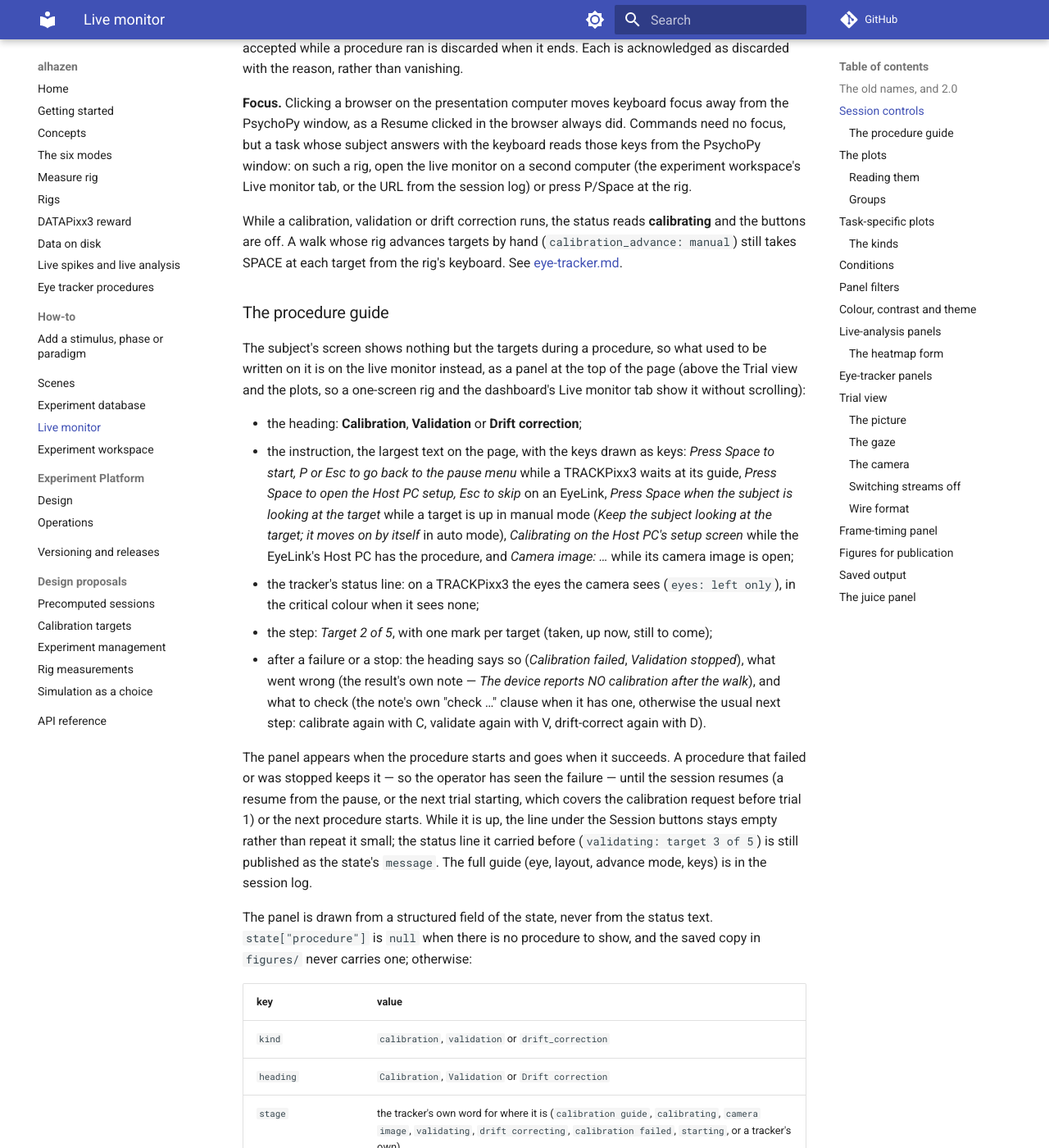
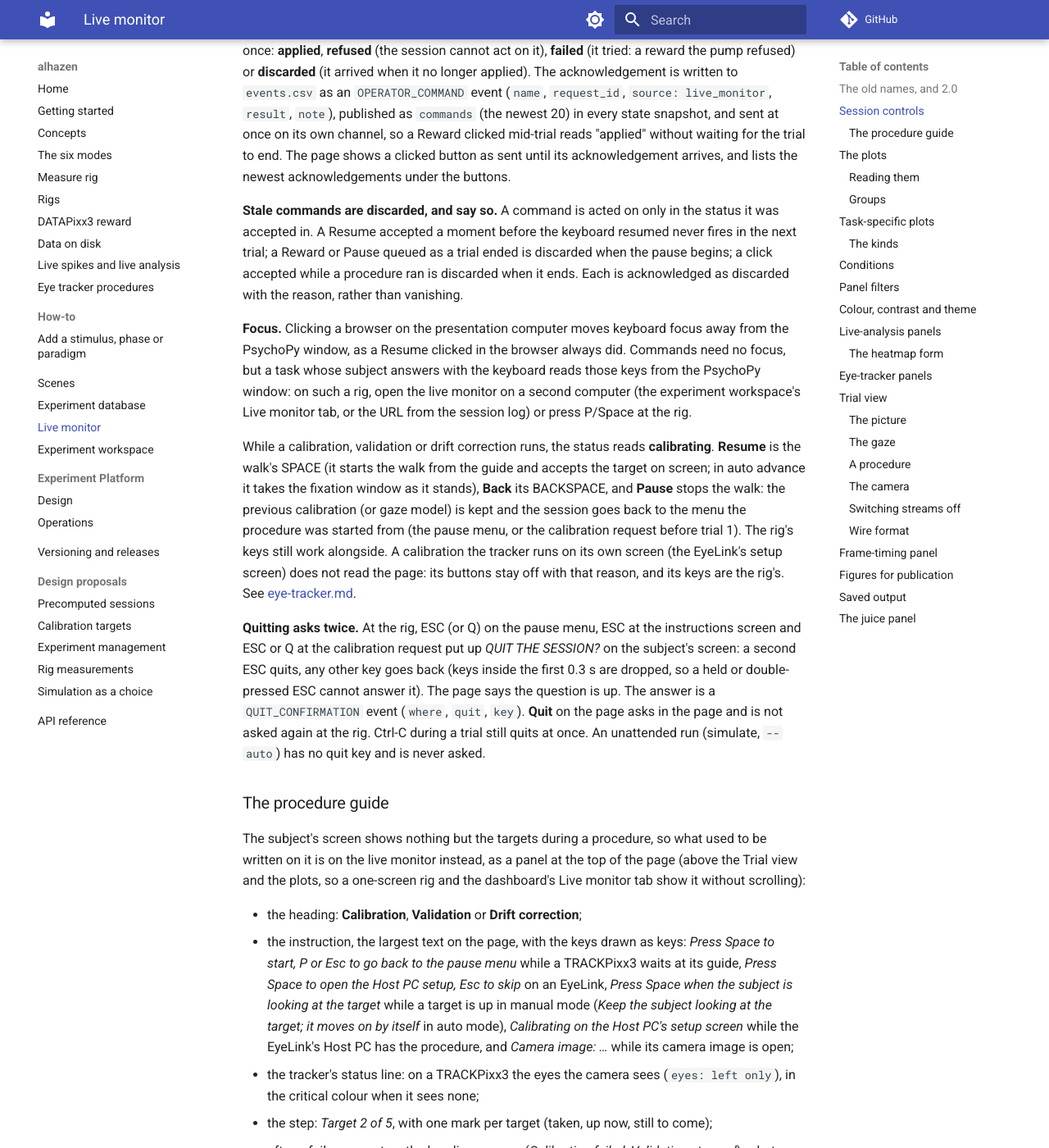
Before and after one commit to sh4r11f/alhazen, an MkDocs documentation site: the page built from docs/live_monitor.md, in a window 1280 px wide and 1400 px high, scrolled down 3691 px. Shown: the whole window at 82% size. Built offline with MkDocs 1.6.1 and Material for MkDocs 9.7.7, drawn with Linux system fonts in a browser that asks for light colours; comment, search, counter and statistics services are not loaded; some of the changed text lies outside the part shown.

Commit message:
Docs and CHANGELOG: waiting status, procedure commands, procedure picture, quit confirmation; banner wording

```diff
--- a/docs/live_monitor.md
+++ b/docs/live_monitor.md
@@ -97,9 +97,19 @@
 
 | Status | Buttons that act |
 | --- | --- |
+| waiting (the instructions screen) | Resume (= Space: start), Quit (cancel) |
+| waiting (the calibration request before trial 1) | Calibrate (= Enter/C), Reuse calibration (= R) and Accept calibration (= A) when the request offers them, Quit |
 | running (a trial or the gap between trials) | Pause, Skip trial, Reward, Quit, stage keys |
 | paused | Resume, Calibrate, Validate, Drift correct, Reward, Quit, stage keys |
-| calibrating (a procedure is running), starting, ended | none |
+| calibrating (a procedure's walk) | Resume (= Space: start at the guide, accept the target), Back (= Backspace), Pause (stop the walk) |
+| starting, ended | none |
+
+A screen that blocks the session (the instructions, the calibration request,
+a procedure's walk) says beforehand what it answers to
+(`OperatorCommands.offer`), so the page enables exactly those buttons, and
+reads the page's commands between its own key reads, one per read, as a key.
+**Reuse calibration**, **Accept calibration** and **Back** are listed only
+while a screen offers them.
 
 The three eye-tracker procedures (**Calibrate**, **Validate**, **Drift
 correct**) work only while the task is paused, on every rig (it is not a rig
@@ -168,9 +178,25 @@
 tab, or the URL from the session log) or press P/Space at the rig.
 
 While a calibration, validation or drift correction runs, the status reads
-**calibrating** and the buttons are off. A walk whose rig advances targets by
-hand (`calibration_advance: manual`) still takes SPACE at each target from the
-rig's keyboard. See [eye-tracker.md](eye-tracker.md).
+**calibrating**. **Resume** is the walk's SPACE (it starts the walk from the
+guide and accepts the target on screen; in auto advance it takes the fixation
+window as it stands), **Back** its BACKSPACE, and **Pause** stops the walk: the
+previous calibration (or gaze model) is kept and the session goes back to the
+menu the procedure was started from (the pause menu, or the calibration
+request before trial 1). The rig's keys still work alongside. A calibration
+the tracker runs on its own screen (the EyeLink's setup screen) does not read
+the page: its buttons stay off with that reason, and its keys are the rig's.
+See [eye-tracker.md](eye-tracker.md).
+
+**Quitting asks twice.** At the rig, ESC (or Q) on the pause menu, ESC at the
+instructions screen and ESC or Q at the calibration request put up *QUIT THE
+SESSION?* on the subject's screen: a second ESC quits, any other key goes back
+(keys inside the first 0.3 s are dropped, so a held or double-pressed ESC
+cannot answer it). The page says the question is up. The answer is a
+`QUIT_CONFIRMATION` event (`where`, `quit`, `key`). **Quit** on the page asks
+in the page and is not asked again at the rig. Ctrl-C during a trial still
+quits at once. An unattended run (simulate, `--auto`) has no quit key and is
+never asked.
 
 ### The procedure guide
 
@@ -988,6 +1014,22 @@
 against 8.41 to 8.47 ms. The live monitor starts the channel's feeder thread
 when it starts, outside any trial.
 
+### A procedure
+
+While a calibration, validation or drift correction runs, the Trial view shows
+the procedure instead of the last trial: its target positions in dva, the one
+on the subject's screen filled (markers are not to scale), the head saying
+which target it is on, the camera box live, and, during a validation or drift
+correction, the gaze measured through the current calibration, as a trial's
+(a calibration has no gaze model yet, and says so). The picture is published
+on the trial channel at the start, at each new target and at the end
+(`session/procedure_control.py`). A tracker that lays out its own calibration
+targets (the EyeLink) is shown without them.
+
+While the pause menu is up, a banner over the picture says so (and, before
+trial 1, that the session is waiting, with what it waits for), so the picture
+of the last trial is never read as a live one.
+
 ### The camera
 
 No supported tracker gives the session a camera image while it records, so
```
Also changed, not shown: CHANGELOG.md (+30 -0 lines), 2 other files.
